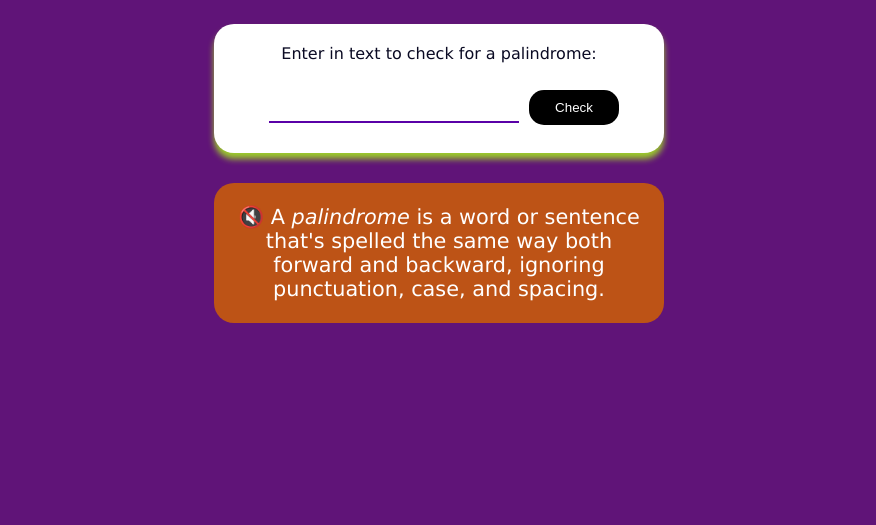
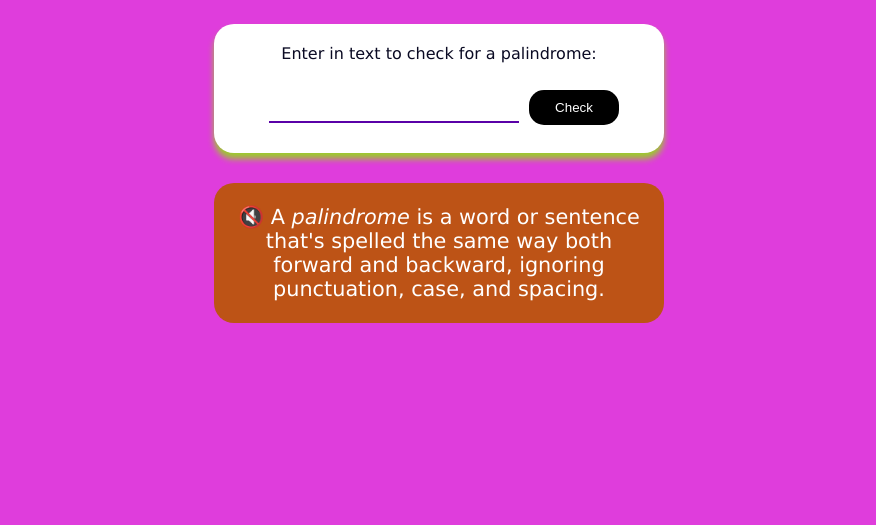
Before and after one commit to Sharifarezaie/palindrom-checker-project, a plain HTML site: page index.html in a window 1280 px wide. Shown: the part 275-800 px from the top of the page, without its empty margins (201-1077 px from the left). Drawn offline with Linux system fonts and the light colour scheme.

Commit message:
add demo image

```diff
--- a/styles.css
+++ b/styles.css
@@ -1,6 +1,6 @@
 body {
   font-family: Verdana, Geneva, Tahoma, sans-serif;
-  background-color: #601478;
+  background-color: #df3ddc;
   color: #fff;
 }
 
```
Also changed, not shown: demo.PNG (added), 1 other file.
